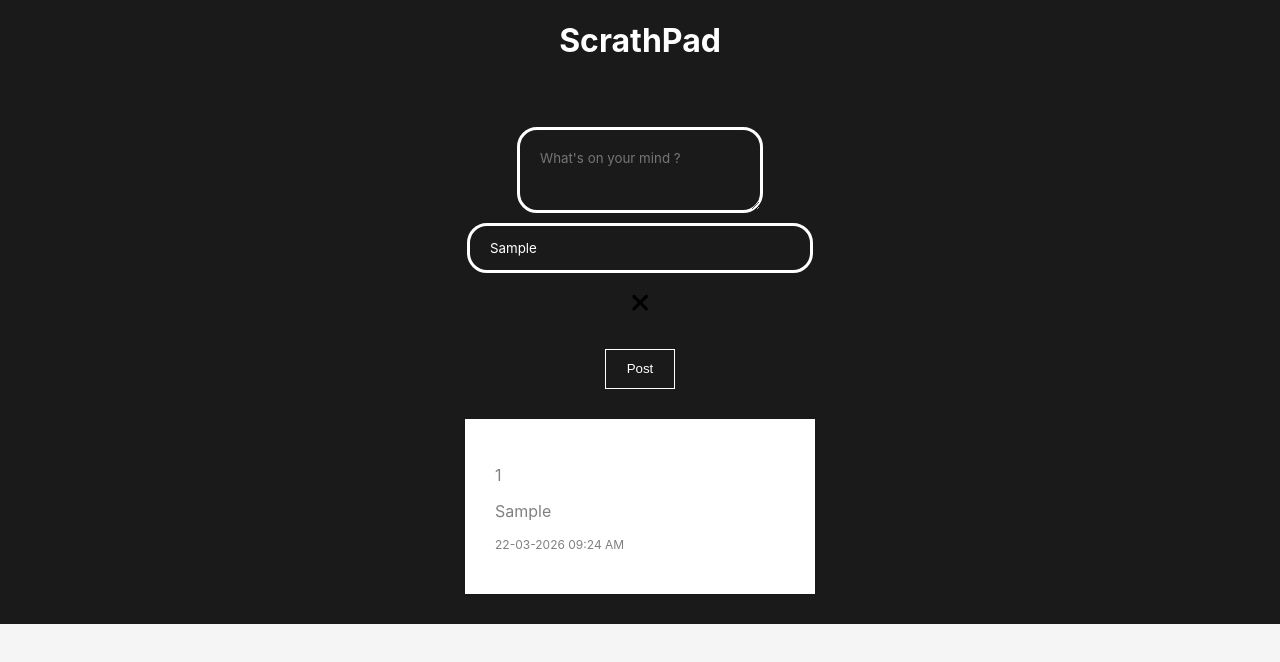
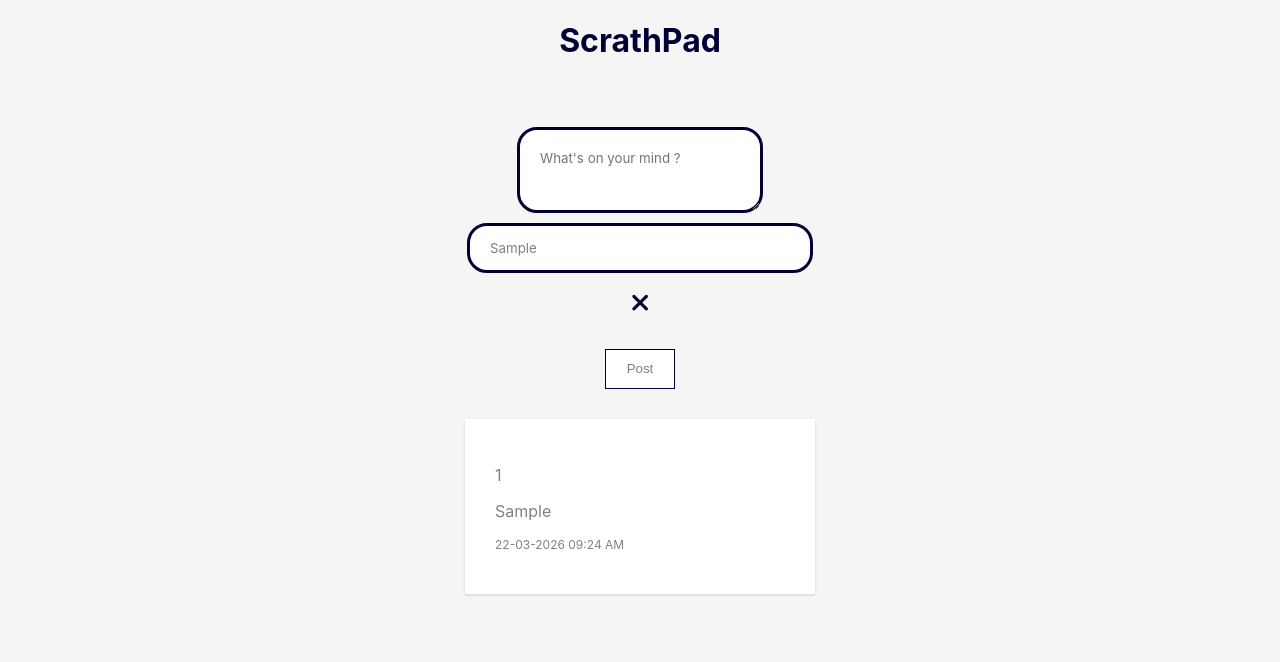
Before and after one commit to abk2191/wordpad-react, a React (Vite) app: page / in a window 1280 px wide. Both pictures are taken after typing "Sample", "Sample" into the empty fields and a click on the button "Post". Shown: the top 662 px of the page. Built offline with nearby package versions, Linux system fonts and the light colour scheme.

Commit message:
New Update

```diff
--- a/src/App.jsx
+++ b/src/App.jsx
@@ -106,6 +106,7 @@
         <div className="input-field">
           <textarea
             className="field-input"
+            onClick={(e) => e.stopPropagation()}
             placeholder="What's on your mind ?"
             value={inputValue}
             onChange={handleInputChange}
@@ -122,6 +123,7 @@
         <div className="search-container" style={{ marginTop: "10px" }}>
           <input
             className="search"
+            onClick={(e) => e.stopPropagation()}
             placeholder="Search posts..."
             value={searchTerm}
             onChange={handleSearchChange}
@@ -135,6 +137,7 @@
           {searchTerm && (
             <button
               className="clear-search"
+              style={{ color: accentColor ? "#000033" : "white" }}
               onClick={clearSearch}
               onMouseEnter={(e) => (e.target.style.color = "#666")}
               onMouseLeave={(e) => (e.target.style.color = "#999")}
@@ -147,7 +150,10 @@
         <div className="postButton">
           <button
             className="post-button"
-            onClick={postContent}
+            onClick={(e) => {
+              e.stopPropagation();
+              postContent();
+            }}
             style={{
               border: accentColor ? "1px solid #000033" : "1px solid white",
               backgroundColor: accentColor ? "white" : "#1a1a1a",
--- a/src/index.css
+++ b/src/index.css
@@ -59,9 +59,11 @@
 
 .main-container {
   width: 100%;
+  min-height: 100vh;
 }
 
-body {
+body,
+html {
   margin: 0;
   padding: 0;
 }
```
